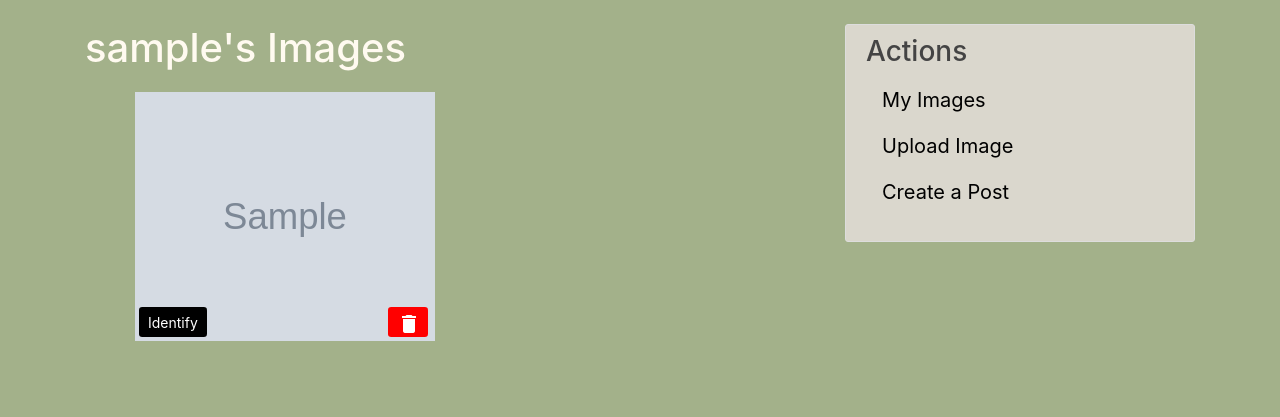
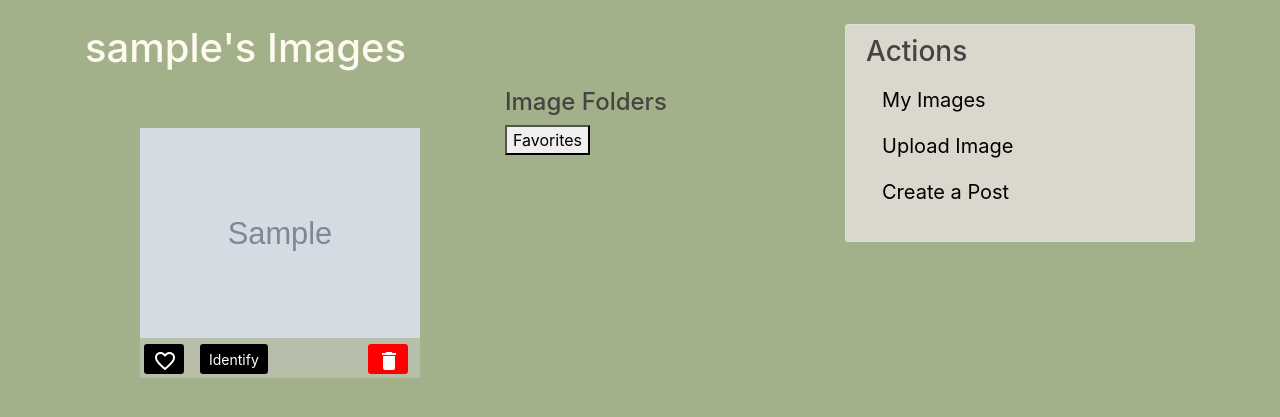
Before and after one commit to jdunjords/peep, a Flask app: a page that uses peep/templates/user_images.html in a window 1280 px wide. Shown: the part 56-473 px from the top of the page. Run offline with Flask 2, Linux system fonts and the light colour scheme; a user stored in the database is signed in; tables that the repository leaves empty hold one stand-in row (values such as "Sample post"); grey boxes marked "Sample" are stand-in pictures; some libraries are stand-ins or nearby versions.

Commit message:
added non-functinoal buttons

```diff
--- a/peep/static/main.css
+++ b/peep/static/main.css
@@ -100,6 +100,7 @@ body {
     background-color: black;
     position: absolute;
     bottom: 0%;
+    left: 20%;
     margin: 5px;
     height: 30px;
     color: white;
@@ -113,7 +114,16 @@ body {
     position: absolute;
     left: 80%;
     bottom: 0%;
-    margin: 5px;
+    height: 30px;
+    width: 40px;
+    text-align: center;
+    color: white;
+  }
+  .favorite-btn{
+    background-color: black;
+    position: absolute;
+    bottom: 0%;
+    left: 0%;
     height: 30px;
     width: 40px;
     text-align: center;
@@ -129,3 +139,20 @@ body {
   .action-icon {
     width: 20px;
   }
+  .button-style{
+    height: 40px;
+    width: 280px;
+    padding: 20px;
+    background: rgba(204, 204, 204, 0.5);
+    position: absolute;
+  }
+  .col-lg {
+    padding: 20px;
+    }
+
+  .comment-btn {
+    border-radius: 10px;
+    background-color: black;
+    color: white;
+    border: none;
+  }
--- a/peep/templates/home.html
+++ b/peep/templates/home.html
@@ -10,6 +10,7 @@
             </div>
             <h2><a class="article-title" href="{{ url_for('posts.post', post_id=post.id) }}">{{ post.title }}</a></h2>
             <p class="article-content">{{ post.content }}</p>
+            <button class = "comment-btn"> comment </button>
           </div>
         </article>
     {% endfor %}
--- a/peep/templates/user_images.html
+++ b/peep/templates/user_images.html
@@ -2,21 +2,26 @@
 {% block content %}
 	<h1 class="mb-3">{{ user.username }}'s Images</h1>
 
+<div class = "row">
+	<div class = "col">
 	{% for image in images %}
 	<div class = "container-fluid">
 		<div class = "row image-box">
-				<div class = "item col-md-6">
+			<div class = "col-lg">
 				<a href = "{{ url_for('static', filename='user_uploads/' + image.image_file) }}"
 				   class = "fancybox" data-fancybox = "gallery1">
 					<img
 					class=""
-						style="height: 100%; width: 100%;"
+					style="height: auto; width: 280px;"
 					src="{{ url_for('static', filename='user_uploads/' + image.image_file) }}"
 					alt="">
 				</a>
-
 				{% if image.owner == current_user %}
 				<div>
+				  <div class = "button-style">
+					  <button type="button" class="btn btn-sm m-1 favorite-btn" >
+						  <span class = "material-icons">favorite_border</span>
+					  </button>
 					<a class="btn btn-sm m-1 mb-1 identify-btn" href="{{url_for('images.classify_bird', image_id=image.id)}}">Identify</a> <br>
 					<button type="button" class="btn btn-sm m-1 delete-btn" data-toggle="modal" data-target="#deleteModal{{image.id}}">
 						<span class = "material-icons">delete</span>
@@ -26,7 +31,7 @@
 				</div>
 			</div>
 		</div>
-
+	</div>
 
 		<!-- Modal -->
 			<div class="modal fade" id="deleteModal{{image.id}}" tabindex="-1" role="dialog" aria-labelledby="deleteModalLabel" aria-hidden="true">
@@ -49,4 +54,11 @@
 			</div>
 			{% endif %}
 		{% endfor %}
+	</div>
+
+	<div class = "col">
+			<h4> Image Folders</h4>
+			<button> Favorites </button>
+	</div>
+</div>
 {% endblock content %}
```
Lines whose indentation alone changed are shown as unchanged.
